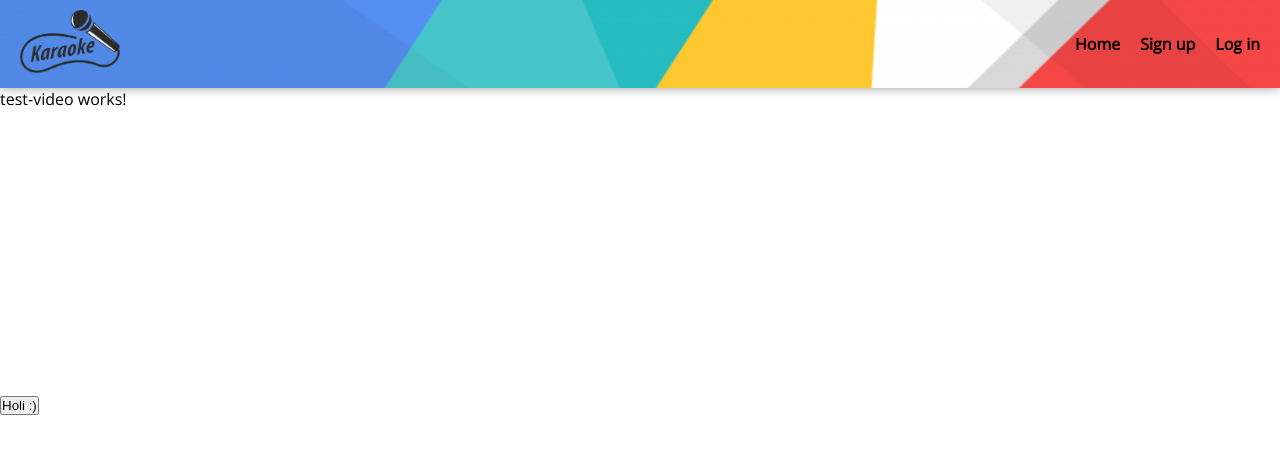
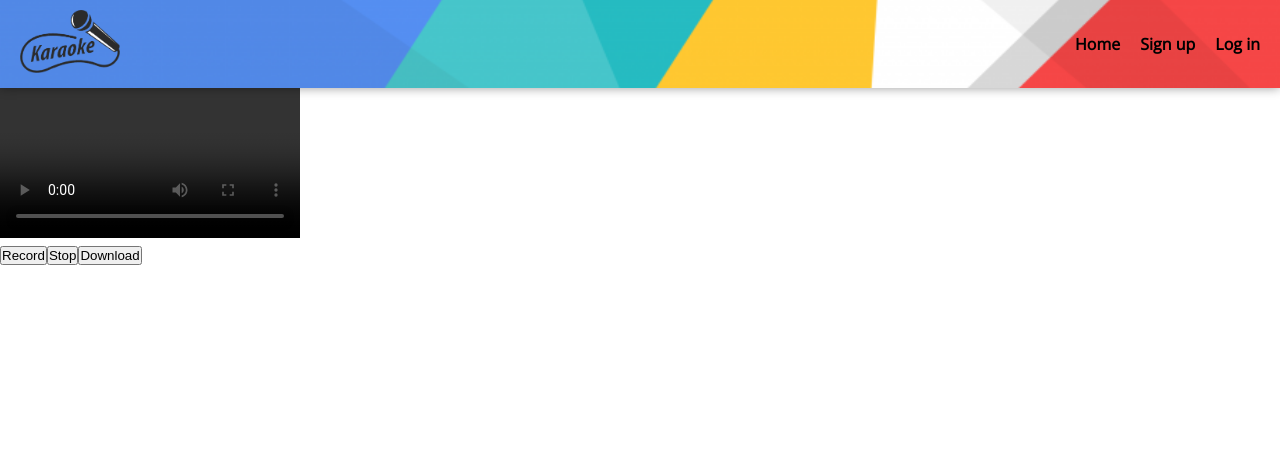
Before and after one commit to VeroMinyu/karaoke, an Angular app in the folder client/: page /test in a window 1280 px wide. Shown: the top 454 px of the page. Built offline with nearby package versions, Linux system fonts and the light colour scheme; no server answers.

Commit message:
Video RTC

```diff
--- a/client/package.json
+++ b/client/package.json
@@ -22,6 +22,8 @@
     "@angular/router": "^6.0.3",
     "core-js": "^2.5.4",
     "font-awesome": "^4.7.0",
+    "ng2-file-upload": "^1.3.0",
+    "recordrtc": "^5.4.7",
     "rxjs": "^6.0.0",
     "zone.js": "^0.8.26"
   },
--- a/client/src/app/test-video/test-video.component.html
+++ b/client/src/app/test-video/test-video.component.html
@@ -1,5 +1,12 @@
-<p>
-  test-video works!
-</p>
-<button (click)="getCam();">Holi :)</button>
-<video #videoElement style="width: 400px; height: 300px;"></video>
+<div class="row">
+  <div class="col-xs-12">
+    <video #video class="video"></video>
+  </div>
+</div>
+<div class="row">
+  <div class="col-xs-12">
+    <button md-raised-button color="primary" (click)="startRecording()"> Record </button>
+    <button md-raised-button color="primary"(click) ="stopRecording()"> Stop</button>
+    <button md-raised-button color="primary" (click)="download()"> Download</button>
+  </div>
+</div>
--- a/client/src/app/test-video/test-video.component.ts
+++ b/client/src/app/test-video/test-video.component.ts
@@ -1,33 +1,77 @@
-import { Component, OnInit, ViewChild } from '@angular/core';
+import { Component, OnInit, ViewChild } from "@angular/core";
+import * as RecordRTC from "recordrtc";
 
 @Component({
-  selector: 'app-test-video',
-  templateUrl: './test-video.component.html',
-  styleUrls: ['./test-video.component.css']
+  selector: "app-test-video",
+  templateUrl: "./test-video.component.html",
+  styleUrls: ["./test-video.component.css"]
 })
 export class TestVideoComponent implements OnInit {
+  @ViewChild("video") video: any;
+  stream: any;
+  recordRTC: any;
 
-  @ViewChild('videoElement') videoElement: any;
-  video: any;
+  constructor() {}
 
-  constructor() { }
+  ngOnInit() { }
 
-  ngOnInit() {
-    this.video = this.videoElement.nativeElement;
+  ngAfterViewInit() {
+    // set the initial state of the video
+    let video: HTMLVideoElement = this.video.nativeElement;
+    video.muted = false;
+    video.controls = true;
+    video.autoplay = false;
   }
 
-  getCam() {
-    var browser = <any>navigator;
+  startRecording() {
+    let mediaConstraints = {
+      audio: true,
+      video: { width: 1280, height: 720, minAspectRatio: 1.77 }
+    };
+    navigator.mediaDevices
+      .getUserMedia(mediaConstraints)
+      .then(this.successCallback.bind(this), this.errorCallback.bind(this));
+  }
 
-    browser.getUserMedia = (browser.getUserMedia ||
-      browser.webkitGetUserMedia ||
-      browser.mozGetUserMedia ||
-      browser.msGetUserMedia);
+  errorCallback() {}
 
-    browser.mediaDevices.getUserMedia({ video: true, audio: true }).then(stream => {
-      this.video.src = window.URL.createObjectURL(stream);
+  successCallback(stream: MediaStream) {
+    var options = {
+      mimeType: 'video/webm\;codecs=vp9'
+  };
+    this.stream = stream;
+    this.recordRTC = RecordRTC(stream, options);
+    this.recordRTC.startRecording();
+    let video: HTMLVideoElement = this.video.nativeElement;
+    video.src = window.URL.createObjectURL(stream);
+    this.toggleControls();
+  }
 
-      this.video.play();
-    });
+  toggleControls() {
+    let video: HTMLVideoElement = this.video.nativeElement;
+    video.muted = !video.muted;
+    video.controls = !video.controls;
+    video.autoplay = !video.autoplay;
+  }
+
+  stopRecording() {
+    let recordRTC = this.recordRTC;
+    recordRTC.stopRecording(this.processVideo.bind(this));
+    let stream = this.stream;
+    stream.getAudioTracks().forEach(track => track.stop());
+    stream.getVideoTracks().forEach(track => track.stop());
+  }
+
+  processVideo(audioVideoWebMURL) {
+    let video: HTMLVideoElement = this.video.nativeElement;
+    let recordRTC = this.recordRTC;
+    video.src = audioVideoWebMURL;
+    this.toggleControls();
+    var file = recordRTC.getBlob();
+    recordRTC.getDataURL(function(dataURL) { });
+  }
+
+  download() {
+    this.recordRTC.save("karaoke.webm");
   }
 }
--- a/client/src/guards/isLoggedIn.guard.ts
+++ b/client/src/guards/isLoggedIn.guard.ts
@@ -1,6 +1,7 @@
 import { Injectable } from "@angular/core";
 import { CanActivate, Router, ActivatedRouteSnapshot, RouterStateSnapshot } from "@angular/router";
 import { SessionService } from "../services/session.service";
+import { Observable } from "../../node_modules/rxjs";
 
 @Injectable()
 export class IsLoggedInGuardService implements CanActivate {
@@ -9,6 +10,9 @@ export class IsLoggedInGuardService implements CanActivate {
 
   canActivate(): boolean {
     return true;
+    // return this.sessionService.isLogged().subscribe(result => {
+    //   return true;
+    // });
     // if (typeof this.sessionService.user === "undefined") {
     //   this.router.navigate(['/']);
 
```
Also changed, not shown: 1 other file (tests, documents, lock files or other folders).
